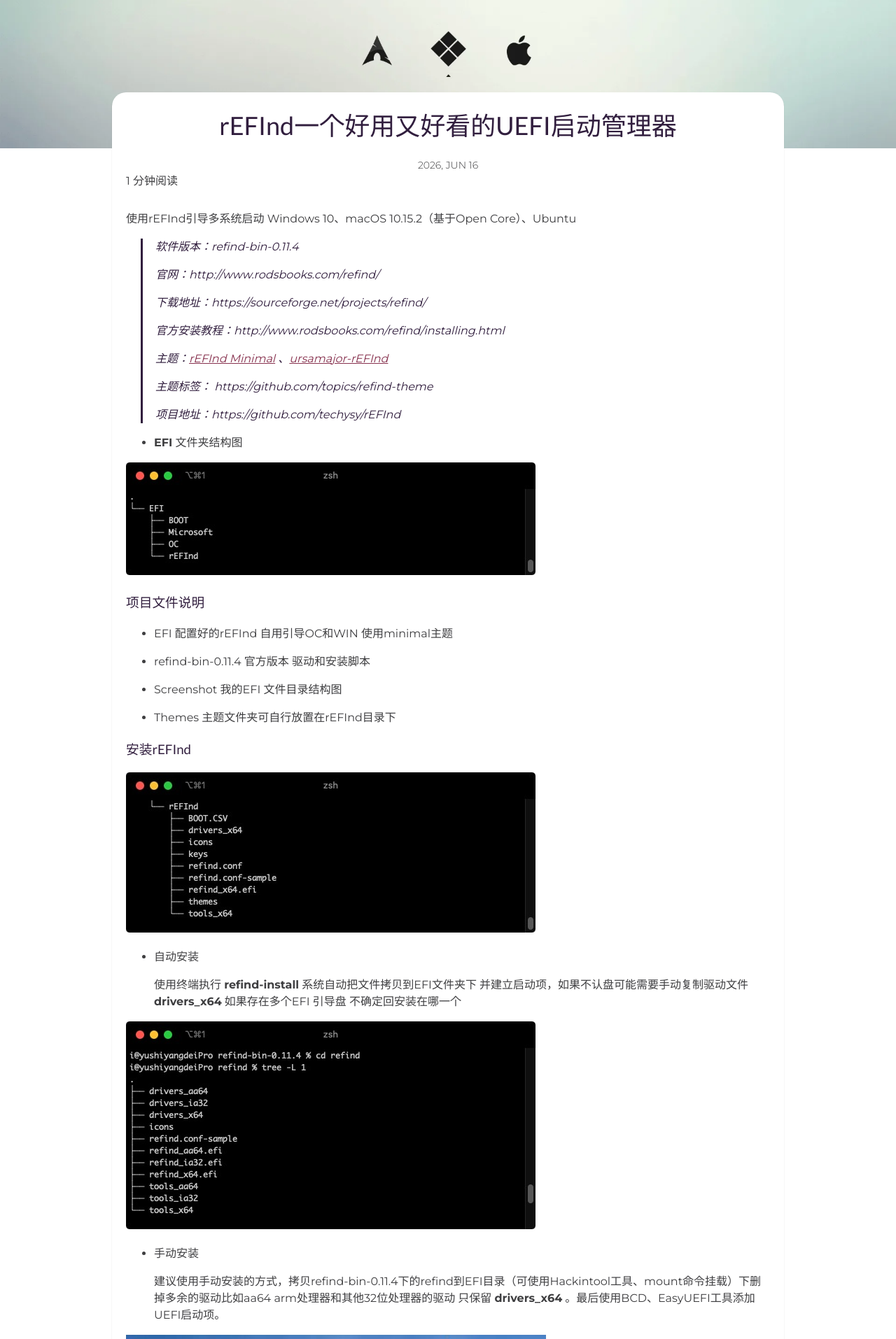
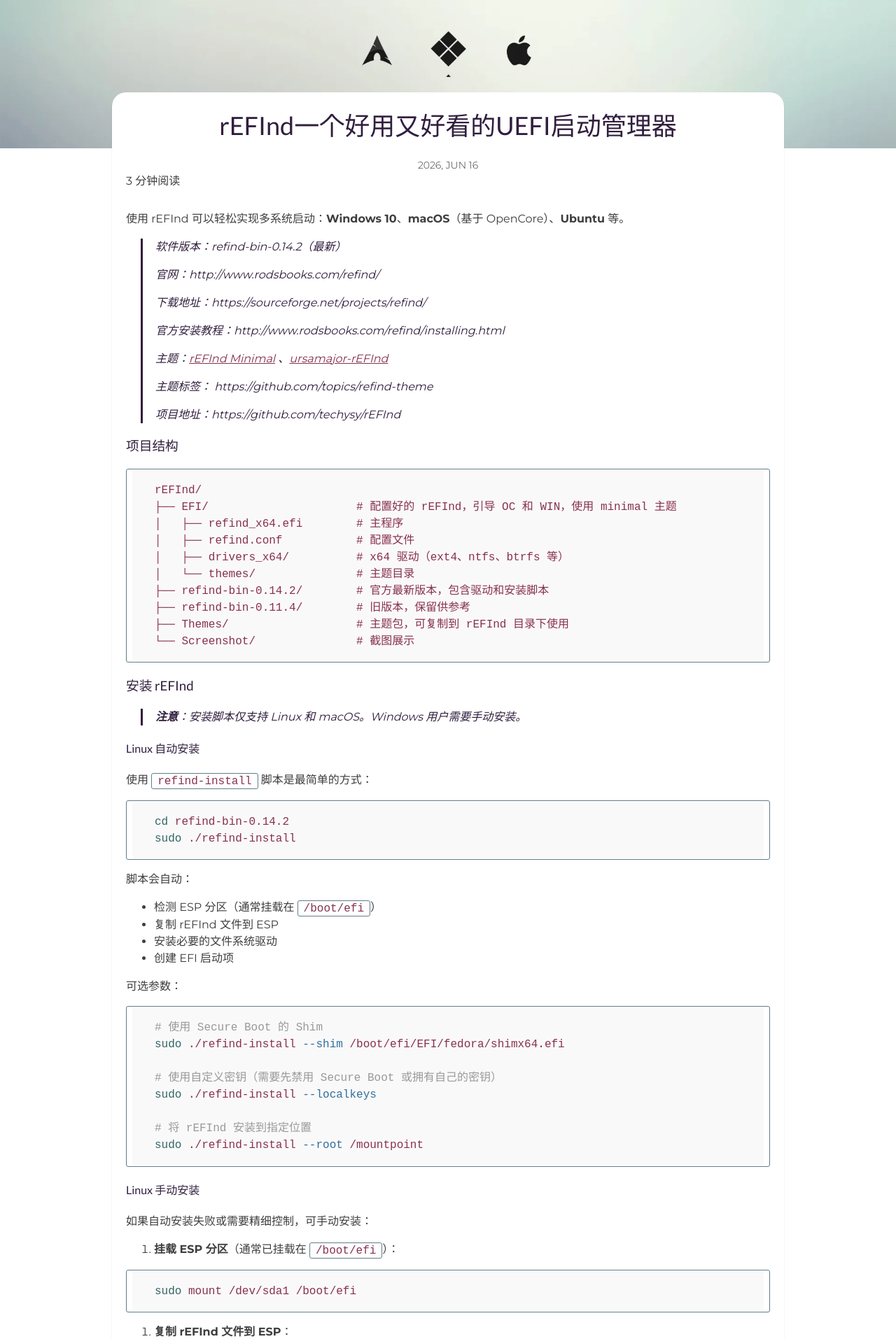
Before and after one commit to techysy/techysy.github.io, a Jekyll site: the page built from _posts/2026-06-16-uefi-refind-boot.markdown, in a window 1280 px wide. Shown: the part 391-2305 px from the top of the page at 70% size. Built offline with Jekyll 4.4.1, drawn with Linux system fonts in a browser that asks for light colours; comment, search, counter and statistics services are not loaded; a style sheet for code colours, icons or effects is not loaded; some of the changed text lies outside the part shown.

Commit message:
Update 2026-06-16-uefi-refind-boot.markdown

````diff
--- a/_posts/2026-06-16-uefi-refind-boot.markdown
+++ b/_posts/2026-06-16-uefi-refind-boot.markdown
@@ -7,9 +7,9 @@
 categories: 分享
 ---
 
-使用rEFInd引导多系统启动 Windows 10、macOS 10.15.2（基于Open Core）、Ubuntu
+使用 rEFInd 可以轻松实现多系统启动：**Windows 10**、**macOS**（基于 OpenCore）、**Ubuntu** 等。
 
-> 软件版本：refind-bin-0.11.4
+> 软件版本：refind-bin-0.14.2（最新）
 >
 > 官网：http://www.rodsbooks.com/refind/
 >
@@ -17,92 +17,275 @@
 >
 > 官方安装教程：http://www.rodsbooks.com/refind/installing.html
 >
->主题：<a href="https://evanpurkhiser.com/rEFInd-minimal/" target="_blank">rEFInd Minimal</a>  、<a href="https://github.com/kgoettler/ursamajor-rEFInd" target="_blank">ursamajor-rEFInd</a>
+> 主题：<a href="https://evanpurkhiser.com/rEFInd-minimal/" target="_blank">rEFInd Minimal</a>  、<a href="https://github.com/kgoettler/ursamajor-rEFInd" target="_blank">ursamajor-rEFInd</a>
 >
 > 主题标签： https://github.com/topics/refind-theme
 >
 > 项目地址：https://github.com/techysy/rEFInd
 
-+ **EFI** 文件夹结构图
+### 项目结构
 
-![EFI]({{site.baseurl}}/assets/img/refind/EFI.jpg)
+```
+rEFInd/
+├── EFI/                      # 配置好的 rEFInd，引导 OC 和 WIN，使用 minimal 主题
+│   ├── refind_x64.efi        # 主程序
+│   ├── refind.conf           # 配置文件
+│   ├── drivers_x64/          # x64 驱动（ext4、ntfs、btrfs 等）
+│   └── themes/               # 主题目录
+├── refind-bin-0.14.2/        # 官方最新版本，包含驱动和安装脚本
+├── refind-bin-0.11.4/        # 旧版本，保留供参考
+├── Themes/                   # 主题包，可复制到 rEFInd 目录下使用
+└── Screenshot/               # 截图展示
+```
 
-### 项目文件说明
+### 安装 rEFInd
 
-+ EFI     配置好的rEFInd 自用引导OC和WIN 使用minimal主题
+> **注意**：安装脚本仅支持 Linux 和 macOS。Windows 用户需要手动安装。
 
-+ refind-bin-0.11.4   官方版本 驱动和安装脚本
+#### Linux 自动安装
 
-+ Screenshot   我的EFI 文件目录结构图
+使用 `refind-install` 脚本是最简单的方式：
 
-+ Themes    主题文件夹可自行放置在rEFInd目录下
+```bash
+cd refind-bin-0.14.2
+sudo ./refind-install
+```
 
-### 安装rEFInd
+脚本会自动：
+- 检测 ESP 分区（通常挂载在 `/boot/efi`）
+- 复制 rEFInd 文件到 ESP
+- 安装必要的文件系统驱动
+- 创建 EFI 启动项
 
-![refind]({{site.baseurl}}/assets/img/refind/refind.jpg)
+可选参数：
 
-+ 自动安装
+```bash
+# 使用 Secure Boot 的 Shim
+sudo ./refind-install --shim /boot/efi/EFI/fedora/shimx64.efi
 
-    使用终端执行 **refind-install** 系统自动把文件拷贝到EFI文件夹下 并建立启动项，如果不认盘可能需要手动复制驱动文件 **drivers_x64** 如果存在多个EFI 引导盘 不确定回安装在哪一个
+# 使用自定义密钥（需要先禁用 Secure Boot 或拥有自己的密钥）
+sudo ./refind-install --localkeys
 
-![drivers]({{site.baseurl}}/assets/img/refind/drivers.jpg)
-+ 手动安装
+# 将 rEFInd 安装到指定位置
+sudo ./refind-install --root /mountpoint
+```
 
-    建议使用手动安装的方式，拷贝refind-bin-0.11.4下的refind到EFI目录（可使用Hackintool工具、mount命令挂载）下删掉多余的驱动比如aa64 arm处理器和其他32位处理器的驱动 只保留 **drivers_x64** 。最后使用BCD、EasyUEFI工具添加UEFI启动项。
+#### Linux 手动安装
 
-![uefi]({{site.baseurl}}/assets/img/refind/UEFI.jpg)
+如果自动安装失败或需要精细控制，可手动安装：
+
+1. **挂载 ESP 分区**（通常已挂载在 `/boot/efi`）：
+
+```bash
+sudo mount /dev/sda1 /boot/efi
+```
+
+2. **复制 rEFInd 文件到 ESP**：
+
+```bash
+sudo cp -r refind-bin-0.14.2/refind /boot/efi/EFI/
+```
+
+3. **删除不需要的架构文件**（x64 系统只保留 x64）：
+
+```bash
+sudo rm /boot/efi/EFI/refind/refind_ia32.efi /boot/efi/EFI/refind/refind_aa64.efi
+sudo rm -r /boot/efi/EFI/refind/drivers_ia32 /boot/efi/EFI/refind/drivers_aa64
+```
+
+4. **重命名配置文件**：
+
+```bash
+sudo mv /boot/efi/EFI/refind/refind.conf-sample /boot/efi/EFI/refind/refind.conf
+```
+
+5. **使用 efibootmgr 添加启动项**：
+
+```bash
+sudo efibootmgr -c -l \\EFI\\refind\\refind_x64.efi -L rEFInd
+```
+
+6. **调整启动顺序**（将 rEFInd 设为第一启动项）：
+
+```bash
+sudo efibootmgr -o 3,7,2  # 数字为启动项编号
+```
+
+#### macOS 自动安装
+
+```bash
+cd refind-bin-0.14.2
+./refind-install
+```
+
+> **注意**：macOS 10.11+ 需要先禁用 SIP（System Integrity Protection）才能安装。
+
+禁用 SIP：
+
+1. 重启 Mac，按住 `Command + R` 进入恢复模式
+2. 打开终端，输入：
+
+```bash
+csrutil disable
+```
+
+3. 重启电脑
+
+#### macOS 手动安装
+
+1. **挂载 ESP 分区**：
+
+```bash
+# 使用自带的 mountesp 脚本
+./mountesp
+
+# 或手动挂载
+sudo mkdir -p /Volumes/ESP
+sudo mount -t msdos /dev/disk0s1 /Volumes/ESP
+```
+
+2. **复制 rEFInd 文件**：
+
+```bash
+sudo cp -r refind-bin-0.14.2/refind /Volumes/ESP/EFI/
+```
+
+3. **删除不需要的文件**：
+
+```bash
+sudo rm /Volumes/ESP/EFI/refind/refind_ia32.efi /Volumes/ESP/EFI/refind/refind_aa64.efi
+```
+
+4. **重命名配置文件**：
+
+```bash
+sudo mv /Volumes/ESP/EFI/refind/refind.conf-sample /Volumes/ESP/EFI/refind/refind.conf
+```
+
+5. **使用 bless 命令设置启动项**：
+
+```bash
+sudo bless --mount /Volumes/ESP --setBoot --file /Volumes/ESP/EFI/refind/refind_x64.efi --shortform
+```
+
+#### Windows 手动安装
+
+Windows 用户需要手动操作，推荐使用 **EasyUEFI** 工具，或使用命令行：
+
+**方法一：使用 bcdedit（命令行）**
+
+1. 以管理员身份打开命令提示符
+
+2. 挂载 ESP 分区：
+
+```cmd
+mountvol R: /S
+```
+
+3. 复制 rEFInd 文件到 ESP：
+
+```cmd
+xcopy /E refind-bin-0.14.2\refind R:\EFI\refind\
+```
+
+4. 切换到 ESP 并删除不需要的文件：
+
+```cmd
+R:
+cd EFI\refind
+del refind_ia32.efi refind_aa64.efi
+rmdir /s drivers_ia32 drivers_aa64
+```
+
+5. 重命名配置文件：
+
+```cmd
+rename refind.conf-sample refind.conf
+```
+
+6. 设置 rEFInd 为默认启动项：
+
+```cmd
+bcdedit /set "{bootmgr}" path \EFI\refind\refind_x64.efi
+bcdedit /set "{bootmgr}" description "rEFInd Boot Manager"
+```
+
+**方法二：使用 EasyUEFI（图形界面）**
+
+1. 下载并安装 http://www.easyuefi.com/
+2. 打开软件，选择「管理 EFI 启动项」
+3. 点击「添加」，选择「从文件添加」
+4. 浏览到 `EFI\refind\refind_x64.efi`，设置描述为「rEFInd」
+5. 将 rEFInd 移动到启动顺序的最顶端
+
+### 卸载 rEFInd
+
+**Linux**
+
+```bash
+# 删除文件
+sudo rm -r /boot/efi/EFI/refind
+
+# 删除启动项（先查看编号）
+efibootmgr
+sudo efibootmgr -b X -B  # X 为 rEFInd 的启动项编号
+```
+
+**macOS**
+
+```bash
+# 删除文件
+sudo rm -r /Volumes/ESP/EFI/refind
+
+# 恢复默认启动项（以 macOS 为例）
+sudo bless --mount /Volumes/Macintosh\ HD --setBoot
+```
+
+**Windows**
+
+- 使用 EasyUEFI 删除 rEFInd 启动项
+- 删除 `EFI\refind\` 目录
+- 使用 `bcdedit` 恢复默认启动项：
+
+```cmd
+bcdedit /set "{bootmgr}" path \EFI\Microsoft\Boot\bootmgfw.efi
+```
 
 ### 配置 refind.conf
 
-#### 注释或者删掉之前的代码，参考refind.conf-sample 去调整
+参考 `refind.conf-sample` 进行配置，以下是配置示例：
 
-#### 我的配置：
+```conf
+# 屏幕保护程序（30秒后启动）
+screensaver 30
 
-    #选择等待时间
+# 选择等待时间（秒）
+timeout 2
 
-    timeout 3
+# 屏蔽自动搜索的启动项
+dont_scan_files \EFI\Microsoft\Boot\bootmgfw.efi
+dont_scan_dirs /EFI/BOOT,/EFI/Microsoft,/EFI/OC,/EFI/ubuntu
 
-    #屏蔽自动搜索Windows启动项和其他启动项文件夹
-
-    dont_scan_files \EFI\Microsoft\Boot\bootmgfw.efi
-
-    dont_scan_dirs /EFI/BOOT,/EFI/Microsoft,/EFI/OC,/EFI/ubuntu
-
-    #手动添加启动项并设置图标
-
-menuentry "Ubuntu" {
-
-volume "Ubuntu 18.04.3 LTS"
-
-icon \EFI\refind\themes\rEFInd-minimal\icons\os_ubuntu.png
-
-loader \EFI\ubuntu\grubx64.efi
-
+# 手动添加启动项并设置图标
+menuentry Ubuntu {
+    volume "Ubuntu 18.04.3 LTS"
+    loader \EFI\ubuntu\grubx64.efi
+    icon \EFI\refind\themes\rEFInd-minimal\icons\os_ubuntu.png
 }
 
 menuentry "Windows 10" {
+    volume "Windows 10"
+    icon \EFI\refind\themes\rEFInd-minimal\icons\os_win.png
+    loader \EFI\Microsoft\Boot\bootmgfw.efi
+}
 
-    volume "Windows 10"
+menuentry "macOS 10.15.2" {
+    volume "macOS boot"
+    icon \EFI\refind\themes\rEFInd-minimal\icons\os_mac.png
+    loader \EFI\OC\OpenCore.efi
+}
 
-    icon \EFI\refind\themes\rEFInd-minimal\icons\os_win.png
-
-    loader \EFI\Microsoft\Boot\bootmgfw.efi
-
-    }
-
-    menuentry "macOS 10.15.2" {
-
-    volume "macOS boot"
-
-    icon \EFI\refind\themes\rEFInd-minimal\icons\os_mac.png
-
-    loader \EFI\OC\OpenCore.efi
-    }
-
-    #设置主题 我使用的minimal，也可以在GitHub找到其他的主题
-
-    #放在 EFI/rEFInd/themes目录下 并指向主题配置文件
-
-    include themes\rEFInd-minimal\theme.conf
-
-    #include themes\ursamajor-rEFInd\theme.conf
+# 启用主题
+include themes\rEFInd-minimal\theme.conf
+# include themes\ursamajor-rEFInd\theme.conf
+```
````
